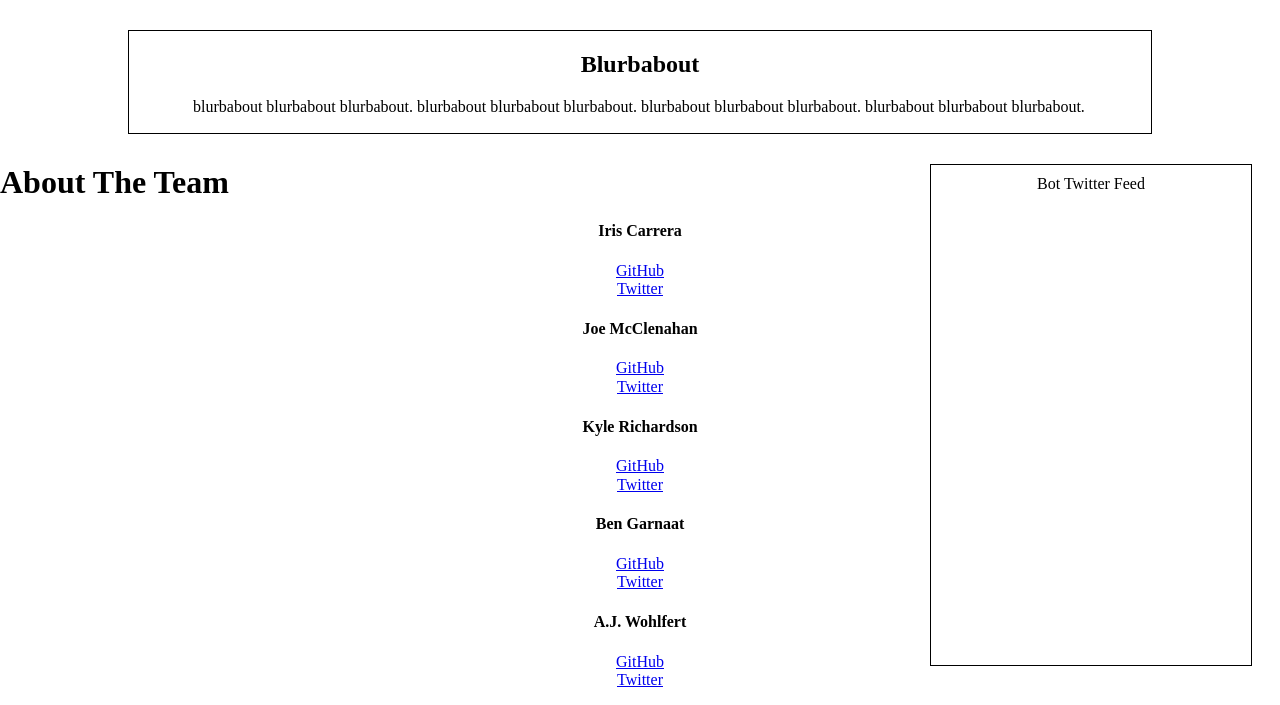
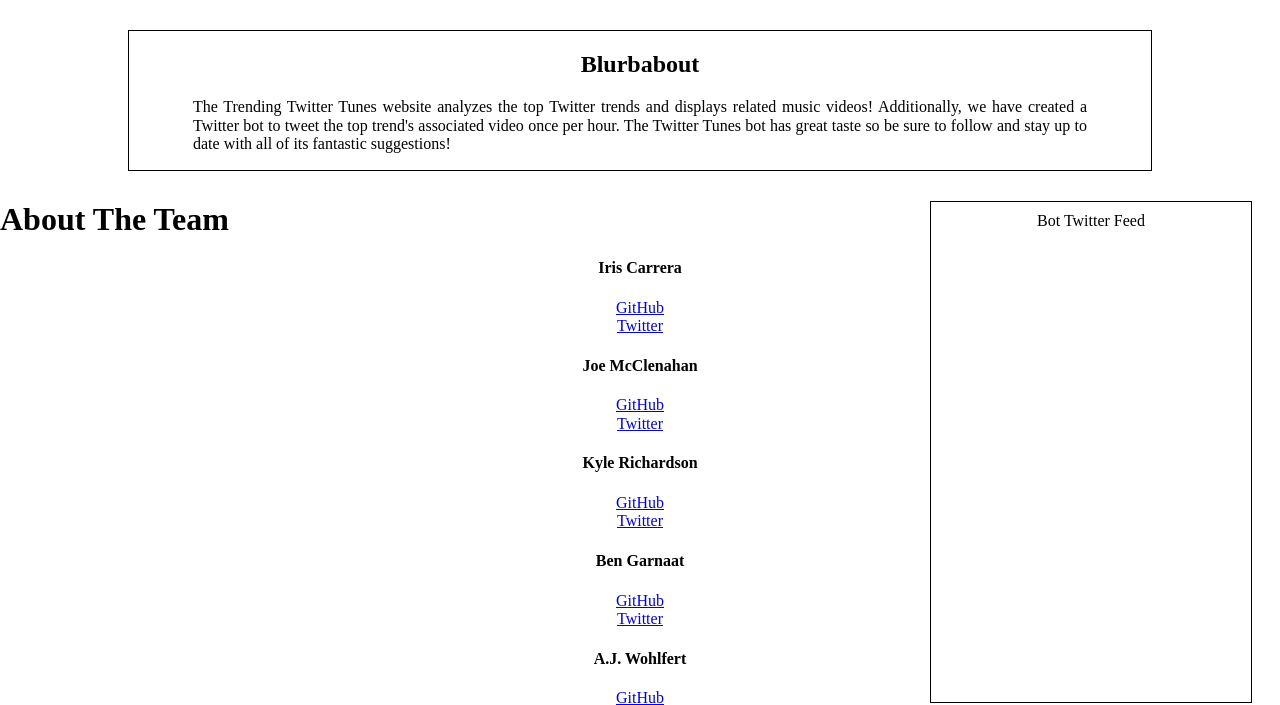
Before and after one commit to icarrera/twitter-tunes, a Python web app: template twitter_tunes/templates/index.jinja2 in a window 1280 px wide. Shown: the part 136-841 px from the top of the page. Run offline with Jinja, Linux system fonts and the light colour scheme; the template is opened without the code that fills it, so the values that code supplies are empty; some libraries are stand-ins or nearby versions.

Commit message:
added blurbabout

```diff
--- a/twitter_tunes/templates/index.jinja2
+++ b/twitter_tunes/templates/index.jinja2
@@ -23,10 +23,8 @@
     <section id="blurbabout">
       <h2>Blurbabout</h2>
       <p>
-        blurbabout blurbabout blurbabout.
-        blurbabout blurbabout blurbabout.
-        blurbabout blurbabout blurbabout.
-        blurbabout blurbabout blurbabout.
+          The Trending Twitter Tunes website analyzes the top Twitter trends and displays related music videos!
+          Additionally, we have created a Twitter bot to tweet the top trend's associated video once per hour.  The Twitter Tunes bot has great taste so be sure to follow and stay up to date with all of its fantastic suggestions!
       </p>
     </section>
     <aside id="bot_feed">
```
